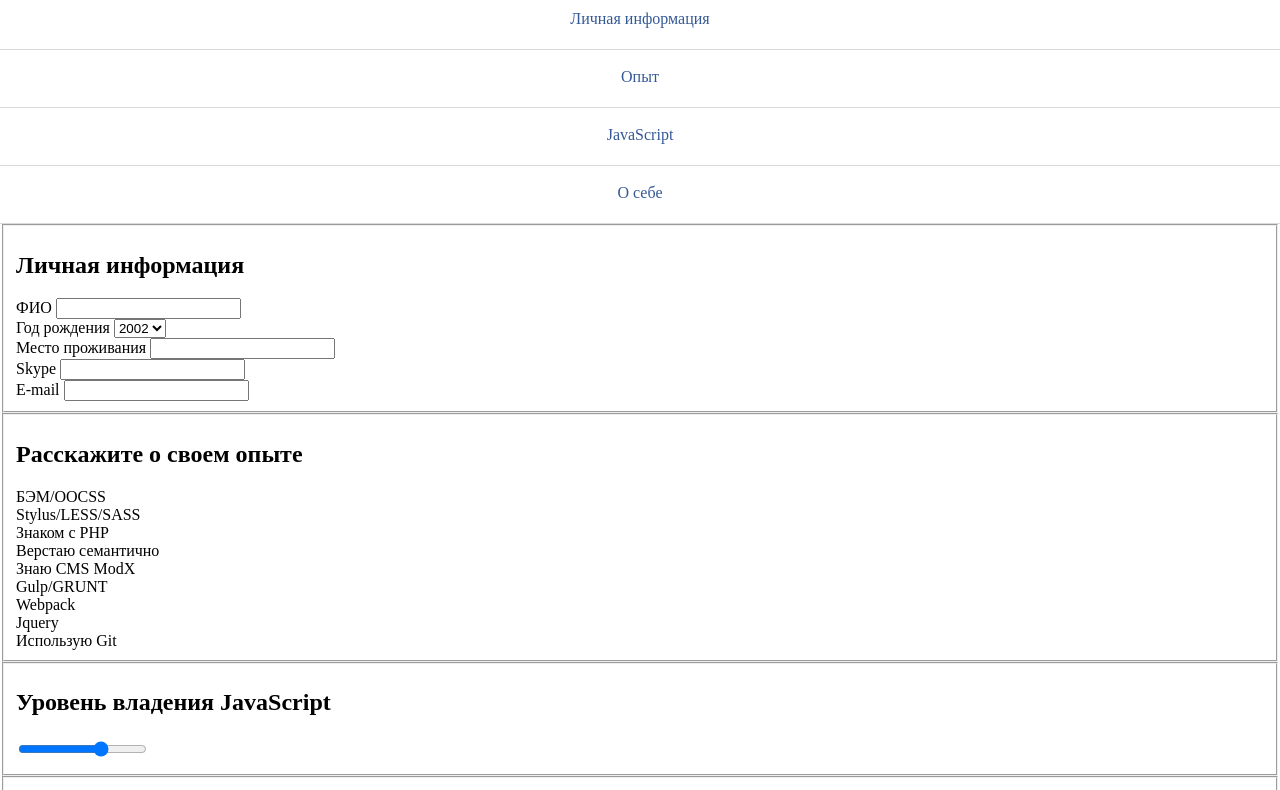
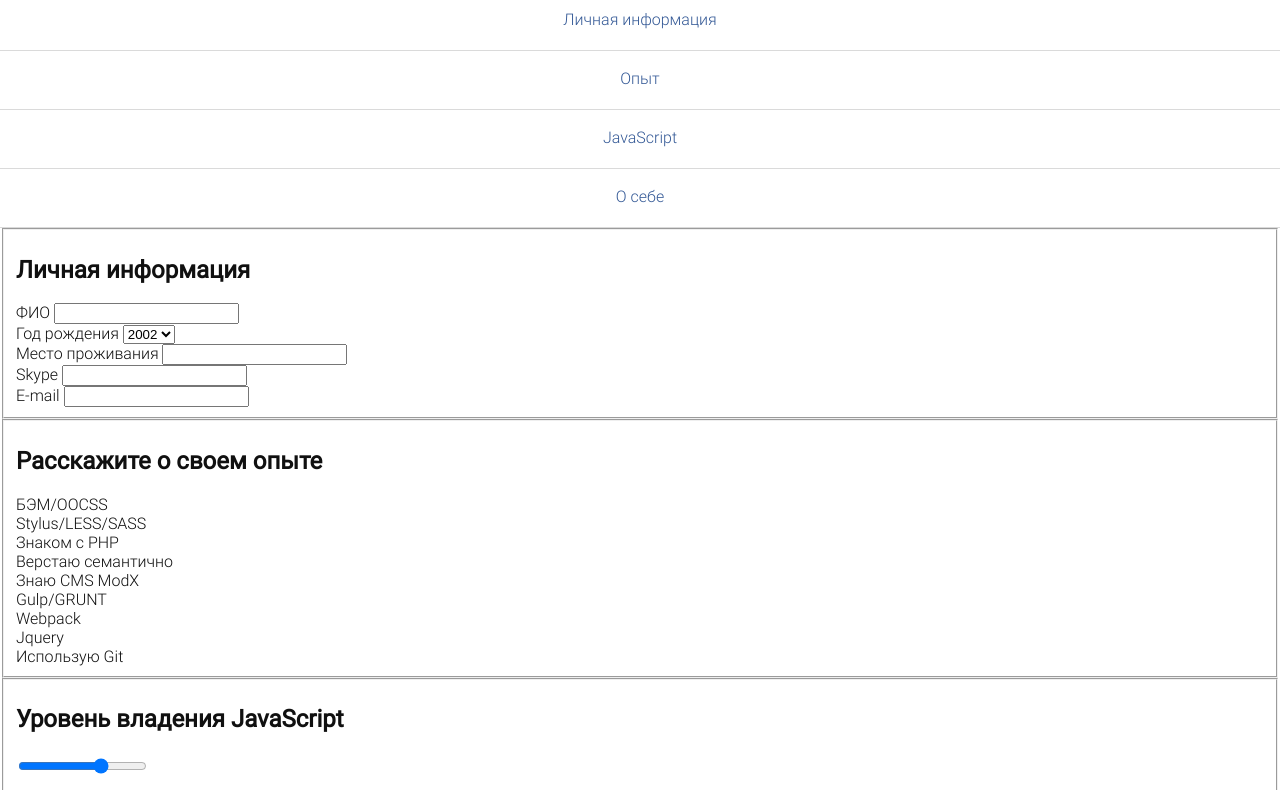
Before and after one commit to f1eeman/questionnaire, a website: page source/index.html in a window 1280 px wide. Shown: the part 69-859 px from the top of the page. Drawn offline with nearby package versions, Linux system fonts and the light colour scheme; files that its build step writes are made by us from their sources.

Commit message:
connected fonts

```diff
--- /dev/null
+++ b/source/sass/fonts.scss
@@ -0,0 +1,26 @@
+@font-face {
+  font-family: "Roboto";
+  src: url("../fonts/roboto-thin.woff2") format("woff2"),
+    url("../fonts/roboto-thin.woff") format("woff");
+  font-weight: 100;
+  font-style: normal;
+  font-display: swap;
+}
+
+@font-face {
+  font-family: "Roboto";
+  src: url("../fonts/roboto-light.woff2") format("woff2"),
+    url("../fonts/roboto-light.woff") format("woff");
+  font-weight: 300;
+  font-style: normal;
+  font-display: swap;
+}
+
+@font-face {
+  font-family: "Roboto";
+  src: url("../fonts/roboto-regular.woff2") format("woff2"),
+    url("../fonts/roboto-regular.woff") format("woff");
+  font-weight: 400;
+  font-style: normal;
+  font-display: swap;
+}
--- a/source/sass/global.scss
+++ b/source/sass/global.scss
@@ -3,7 +3,10 @@ body {
   min-width: 320px;
   margin: 0;
   padding: 0;
-
+  font-family: $main-font;
+  font-style: normal;
+  font-weight: 300;
+  color: $main-color-text;
   background-color: rgb(255, 255, 255);
 }
 
--- a/source/sass/style.scss
+++ b/source/sass/style.scss
@@ -1,5 +1,6 @@
+@import "variables.scss";
+@import "fonts.scss";
 @import "global.scss";
-@import "variables.scss";
 @import "blocks/visually-hidden.scss";
 @import "blocks/page-header.scss";
 @import "blocks/nav.scss";
--- a/source/sass/variables.scss
+++ b/source/sass/variables.scss
@@ -1,3 +1,5 @@
+$main-font: "Roboto", "Arial", sans-serif;
+$main-color-text: rgb(16, 16, 16);
 $bg-color-nav-button: rgb(16, 16, 16);
 $bg-color-nav-button-hover: rgba(16, 16, 16, 0.3);
 $bg-color-nav-button-active: rgba(16, 16, 16, 0.6);
```
Also changed, not shown: source/fonts/roboto-light.woff (renamed from source/fonts/roboto-v27-latin_cyrillic-300.woff), source/fonts/roboto-light.woff2 (renamed from source/fonts/roboto-v27-latin_cyrillic-300.woff2), source/fonts/roboto-regular.woff (renamed from source/fonts/roboto-v27-latin_cyrillic-regular.woff), source/fonts/roboto-regular.woff2 (renamed from source/fonts/roboto-v27-latin_cyrillic-regular.woff2), source/fonts/roboto-thin.woff (renamed from source/fonts/roboto-v27-latin_cyrillic-100.woff), source/fonts/roboto-thin.woff2 (renamed from source/fonts/roboto-v27-latin_cyrillic-100.woff2).
